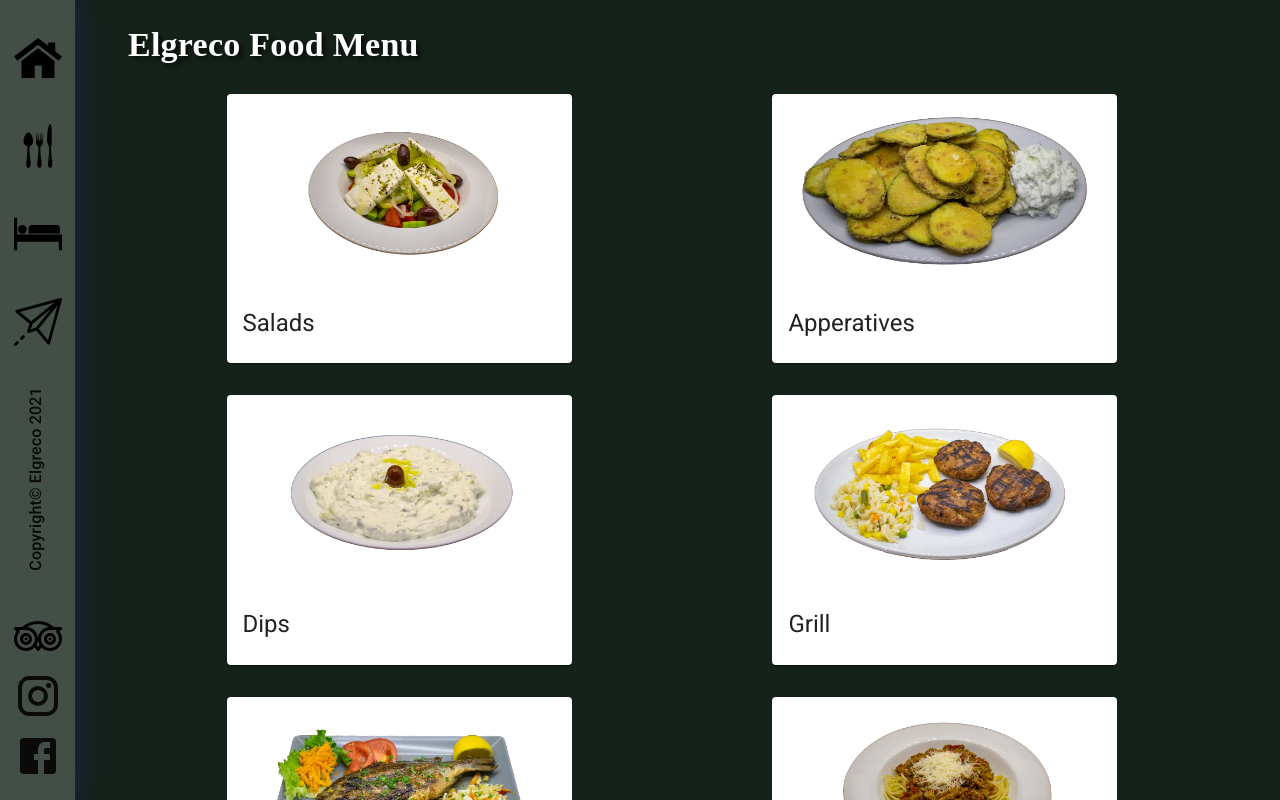
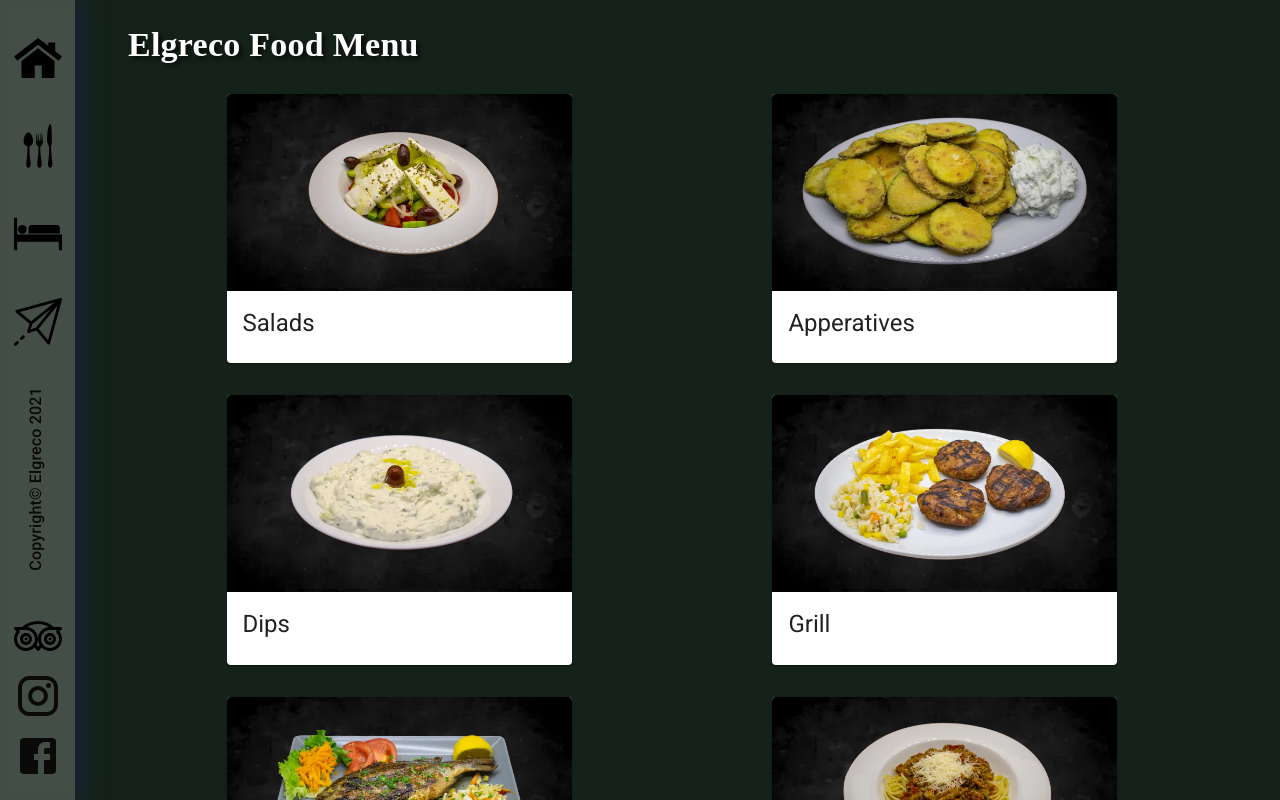
Before and after one commit to Infousio/elgreco, a Next.js app: page /tavern/food in a window 1280 px wide. Shown: the top 800 px of the page. Built offline with nearby package versions, Linux system fonts and the light colour scheme; a web font is replaced by a local one.

Commit message:
menuready

```diff
--- a/components/MenuCard.js
+++ b/components/MenuCard.js
@@ -1,7 +1,8 @@
 import Image from "next/image";
+import Link from "next/link";
 
 import { makeStyles } from "@material-ui/core/styles";
-import Grid from '@material-ui/core/Grid';
+import Grid from "@material-ui/core/Grid";
 import Card from "@material-ui/core/Card";
 import CardActionArea from "@material-ui/core/CardActionArea";
 import CardContent from "@material-ui/core/CardContent";
@@ -11,9 +12,9 @@ const useStyles = makeStyles((theme) => ({
   root: {
     maxWidth: 345,
     margin: "2vh 4vw",
-    [theme.breakpoints.down('lg')]: {
-      margin: "2vh 3vw"
-    }
+    [theme.breakpoints.down("lg")]: {
+      margin: "2vh 3vw",
+    },
   },
 }));
 
@@ -22,14 +23,31 @@ export default function MenuCard(props) {
 
   return (
     <Grid component={Card} item xs={12} sm={6} md={4} className={classes.root}>
-      <CardActionArea >
-        <Image style={{margin: "auto"}} src={props.img} alt={props.name} height="198" width="352"/>
+      <Link href={`food/${props.name}`} >
+        <CardActionArea>
+          <div style={{ backgroundImage: "url(/menu/food/background.webp)" }}>
+            <Image
+              style={{
+                margin: "auto",
+              }}
+              src={props.img}
+              alt={props.name}
+              height="194"
+              width="345"
+            />
+          </div>
           <CardContent>
             <Typography gutterBottom variant="h5" component="h2">
               {props.name}
             </Typography>
+            {props.description ? (
+              <Typography variant="body1" component="p">
+                {props.description}
+              </Typography>
+            ) : null}
           </CardContent>
         </CardActionArea>
+      </Link>
     </Grid>
   );
 }
--- a/json/foodMenu.json
+++ b/json/foodMenu.json
@@ -205,7 +205,7 @@
         {
           "name": "Lamb chops",
           "description": "Greek lamb chops with aromatic herbs and lemon.",
-          "img": "/menu/food/grill/lampChops.webp"
+          "img": "/menu/food/grill/lambChops.webp"
         },
         {
           "name": "El Greco Mix",
--- a/pages/tavern/food.js
+++ /dev/null
@@ -1,57 +0,0 @@
-import MenuCard from "../../components/MenuCard";
-import foodMenu from "../../json/foodMenu.json";
-
-import HorizontalNav from "../../components/HorizontalNav";
-import VerticalNav from "../../components/VerticalNav";
-import Footer from '../../containers/Footer'
-
-import { makeStyles, useTheme } from "@material-ui/core/styles";
-import useMediaQuery from "@material-ui/core/useMediaQuery";
-import Grid from "@material-ui/core/Grid";
-import Typography from "@material-ui/core/Typography";
-
-const useStyles = makeStyles(theme => ({
-  header: {
-    color: "white",
-    textAlign: "center",
-    fontWeight: "800",
-    fontFamily: "Halvetica",
-    textShadow: "3px 3px 5px rgba(0,0,0,0.7)",
-  },
-  container: {
-    backgroundColor: "#152219",
-    width: "100vw",
-    minHeight: "100vh"
-  }
-}))
-
-export default function Food() {
-  const theme = useTheme();
-  const classes = useStyles();
-  const matchesMD = useMediaQuery(theme.breakpoints.down("sm"));
-
-  const menu = foodMenu.menus.map((category, index) => {
-    return <MenuCard img={category.img} name={category.name} />;
-  });
-
-  return (
-    <div className={classes.container}>
-      {matchesMD ? <HorizontalNav /> : <VerticalNav />}
-      <Grid
-        container
-        direction="column"
-        style={{ paddingLeft: matchesMD ? "0" : "5vw", paddingTop: "3vh", marginBottom: "5vh"}}
-      >
-        <Grid item container>
-          <Typography className={classes.header} style={{marginLeft: "5vw"}} variant="h4" gutterBottom>
-            Elgreco Food Menu
-          </Typography>
-        </Grid>
-        <Grid item container justify="space-evenly" >
-          {menu}
-        </Grid>
-      </Grid>
-      <Footer />
-    </div>
-  );
-}
--- /dev/null
+++ b/pages/tavern/food/index.js
@@ -0,0 +1,86 @@
+
+import MenuCard from "../../../components/MenuCard";
+import foodMenu from "../../../json/foodMenu.json";
+
+import HorizontalNav from "../../../components/HorizontalNav";
+import VerticalNav from "../../../components/VerticalNav";
+import Footer from "../../../containers/Footer";
+
+import { makeStyles, useTheme } from "@material-ui/core/styles";
+import useMediaQuery from "@material-ui/core/useMediaQuery";
+import Grid from "@material-ui/core/Grid";
+import Typography from "@material-ui/core/Typography";
+
+const useStyles = makeStyles((theme) => ({
+  header: {
+    color: "white",
+    textAlign: "center",
+    fontWeight: "800",
+    fontFamily: "Halvetica",
+    textShadow: "3px 3px 5px rgba(0,0,0,0.7)",
+  },
+  container: {
+    backgroundColor: "#152219",
+    width: "100vw",
+    minHeight: "100vh",
+  },
+}));
+
+export default function Food(props) {
+  const theme = useTheme();
+  const classes = useStyles();
+  const matchesMD = useMediaQuery(theme.breakpoints.down("sm"));
+
+  const mainMenu = props.menu.map((product, index) => {
+    return (
+      <MenuCard
+        key={index}
+        img={product.img}
+        name={product.name}
+      />
+    );
+  });
+
+  return (
+    <div className={classes.container}>
+      {matchesMD ? <HorizontalNav /> : <VerticalNav />}
+      <Grid
+        container
+        direction="column"
+        style={{
+          paddingLeft: matchesMD ? "0" : "5vw",
+          paddingTop: "3vh",
+          marginBottom: "5vh",
+        }}
+      >
+        <Grid item container>
+          <Typography
+            className={classes.header}
+            style={{ marginLeft: "5vw" }}
+            variant="h4"
+            gutterBottom
+          >
+            Elgreco Food Menu
+          </Typography>
+        </Grid>
+        <Grid item container justify="space-evenly">
+          {mainMenu}
+        </Grid>
+      </Grid>
+      <Footer />
+    </div>
+  );
+}
+
+export async function getStaticProps(context) {
+
+  const menu = foodMenu.menus.map(category => {
+    return ({name: category.name, img: category.img});
+  })
+
+  return {
+    props: {
+      menu
+    },
+  };
+}
```
Also changed, not shown: pages/tavern/food/[id].js (added, +104 -0 lines), public/menu/food/background.webp (added). Lines whose indentation alone changed are shown as unchanged.
